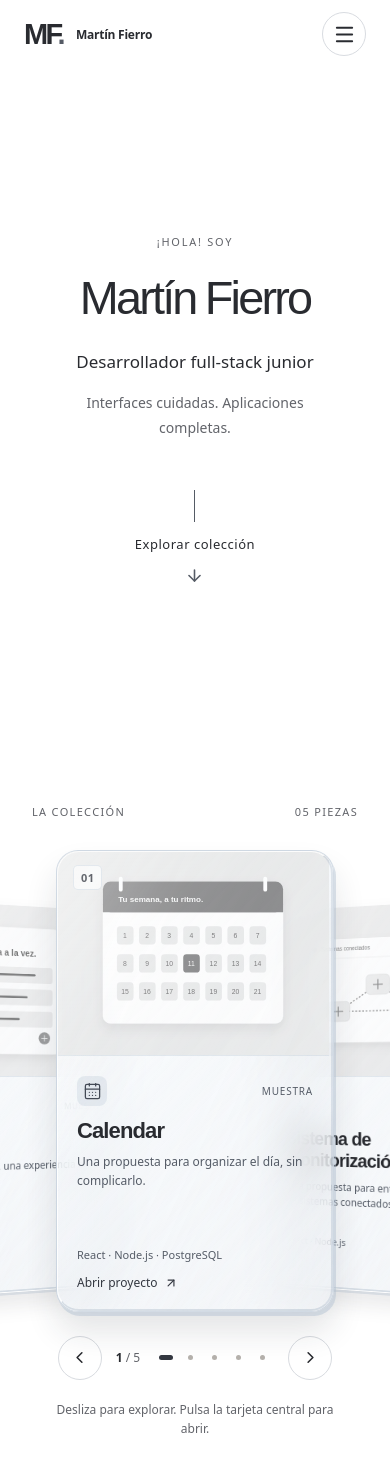
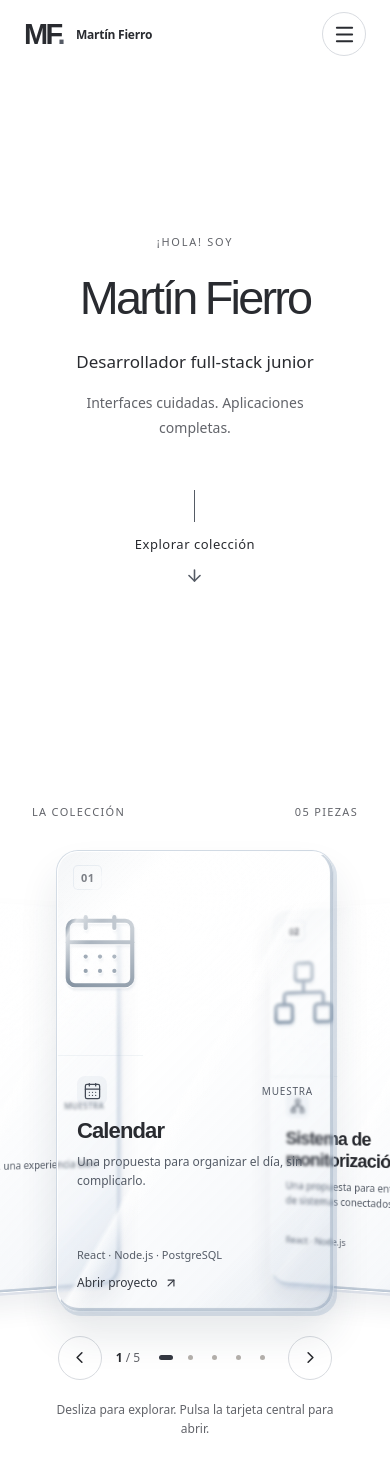
Before and after one commit to martiinfiierro2/Portafolio, a React (Vite) app: page / in a window 390 px wide. Shown: the top 1472 px of the page. Built offline with nearby package versions, Linux system fonts and the light colour scheme; a web font is replaced by a local one.

Commit message:
Make carousel cards clear glass with polished edges and responsive reflections

```diff
--- a/src/components/project-deck/ProjectCard.jsx
+++ b/src/components/project-deck/ProjectCard.jsx
@@ -14,6 +14,22 @@ export default function ProjectCard({ project, position, spacing = 310, onSelect
         '--project-tint': project.tint,
         zIndex: 10 - Math.abs(position),
         visibility: visible ? 'visible' : 'hidden',
+      }}
+      onPointerMove={(event) => {
+        if (reduced) return;
+        const bounds = event.currentTarget.getBoundingClientRect();
+        event.currentTarget.style.setProperty(
+          '--glare-x',
+          `${((event.clientX - bounds.left) / bounds.width) * 100}%`,
+        );
+        event.currentTarget.style.setProperty(
+          '--glare-y',
+          `${((event.clientY - bounds.top) / bounds.height) * 100}%`,
+        );
+      }}
+      onPointerLeave={(event) => {
+        event.currentTarget.style.removeProperty('--glare-x');
+        event.currentTarget.style.removeProperty('--glare-y');
       }}
       initial={false}
       animate={{
@@ -40,14 +56,9 @@ export default function ProjectCard({ project, position, spacing = 310, onSelect
         className="card-cover"
         style={{ viewTransitionName: active ? 'project-cover' : 'none' }}
       >
-        <img
-          src={project.cover}
-          alt=""
-          width="640"
-          height="480"
-          loading={visible ? 'eager' : 'lazy'}
-          decoding="async"
-        />
+        <span className="glass-card-emblem">
+          <ProjectIcon name={project.icon} size={86} />
+        </span>
         <span className="card-number">{project.number}</span>
       </span>
       <span className="card-body">
--- a/src/styles/global.css
+++ b/src/styles/global.css
@@ -2231,7 +2231,7 @@ h3,
   }
 }
 
-/* Frosted-glass objects in a white, three-dimensional carousel. */
+/* Clear glass objects: transparent faces, polished edges and specular highlights. */
 .collection-section .project-deck {
   max-width: 1100px;
 }
@@ -2246,14 +2246,14 @@ h3,
 .collection-section .project-card {
   border: 1px solid #ffffffd9;
   border-radius: 22px;
-  background: linear-gradient(135deg, #ffffffe0 0%, #edf2f794 42%, #cbd5e159 100%);
-  -webkit-backdrop-filter: blur(18px) saturate(0.6);
-  backdrop-filter: blur(18px) saturate(0.6);
+  background: linear-gradient(135deg, #ffffff38 0%, #e5ecf208 42%, #a9bbd326 100%);
+  -webkit-backdrop-filter: blur(1.5px) saturate(1.2);
+  backdrop-filter: blur(1.5px) saturate(1.2);
   box-shadow:
-    3px 4px 0 #b6c2d161,
-    0 18px 32px #2428311a,
-    inset 0 1px 0 #ffffffed,
-    inset -1px -2px 0 #8b9dbd1a;
+    3px 4px 0 #90a6c133,
+    0 22px 40px #28374b14,
+    inset 1px 1px 0 #ffffff,
+    inset -1px -2px 2px #8197b033;
   transform-origin: 50% 50%;
 }
 .collection-section .project-card::after {
@@ -2261,38 +2261,39 @@ h3,
   position: absolute;
   inset: 0;
   z-index: 2;
-  background: linear-gradient(115deg, #ffffff52 0%, #ffffff0a 30%, transparent 48%, #ffffff38 100%);
+  background: linear-gradient(135deg, #7189a014, transparent 16%, transparent 80%, #617e9f1a);
   border: 1px solid #ffffffcc;
-  border-right: 2px solid #a5b4c552;
-  border-bottom: 2px solid #a5b4c561;
+  border-right: 3px solid #8b9eb466;
+  border-bottom: 3px solid #8b9eb46b;
   border-radius: inherit;
   pointer-events: none;
 }
 .collection-section .project-card.active {
   border-color: #bdc9d7a6;
   box-shadow:
-    3px 5px 0 #afbed073,
-    0 25px 42px #2428311f,
-    inset 0 1px 0 #ffffff;
+    4px 5px 0 #8fa6c14d,
+    0 28px 48px #28374b1c,
+    inset 1px 1px 0 #ffffff,
+    inset -2px -2px 3px #7e95ae33;
 }
 .collection-section .card-cover {
-  background: #d5dfe826;
-  border-bottom: 1px solid #a9b9ca38;
+  background: transparent;
+  border-bottom: 1px solid #a9b9ca26;
 }
 .collection-section .card-cover img {
   filter: grayscale(1) contrast(0.9) brightness(1.06);
   opacity: 0.76;
 }
 .collection-section .card-body {
-  background: #ffffff38;
+  background: transparent;
 }
 .collection-section .card-icon {
-  background: #9caec333;
+  background: #9caec31a;
   color: #434a56;
 }
 .collection-section .card-number {
-  background: #ffffffa6;
-  border-color: #adbdcf66;
+  background: #ffffff26;
+  border-color: #adbdcf4d;
   color: #343841;
 }
 .collection-section .card-open {
@@ -2317,15 +2318,17 @@ h3,
   }
   .collection-section .project-card {
     box-shadow:
-      2px 3px 0 #b6c2d161,
-      0 15px 25px #2428311a,
-      inset 0 1px 0 #ffffffed;
+      2px 3px 0 #90a6c133,
+      0 18px 30px #28374b14,
+      inset 1px 1px 0 #ffffff,
+      inset -1px -2px 2px #8197b033;
   }
   .collection-section .project-card.active {
     box-shadow:
-      2px 4px 0 #afbed073,
-      0 20px 32px #2428311f,
-      inset 0 1px 0 #ffffff;
+      3px 4px 0 #8fa6c14d,
+      0 24px 38px #28374b1c,
+      inset 1px 1px 0 #ffffff,
+      inset -2px -2px 3px #7e95ae33;
   }
   .collection-section .deck-note {
     max-width: 280px;
@@ -2346,7 +2349,7 @@ h3,
 
 @supports not ((backdrop-filter: blur(1px)) or (-webkit-backdrop-filter: blur(1px))) {
   .collection-section .project-card {
-    background: #edf1f6;
+    background: #eef3f533;
   }
 }
 
@@ -2358,3 +2361,39 @@ h3,
 .collection-section .card-number {
   z-index: 3;
 }
+
+.collection-section .project-card::before {
+  content: '';
+  position: absolute;
+  inset: 0;
+  z-index: 2;
+  border-radius: inherit;
+  pointer-events: none;
+  background:
+    radial-gradient(
+      ellipse 220px 160px at var(--glare-x, 30%) var(--glare-y, 15%),
+      #ffffffb3,
+      transparent 75%
+    ),
+    linear-gradient(
+      120deg,
+      transparent 10%,
+      #ffffffa6 11%,
+      #ffffff14 15%,
+      transparent 16%,
+      transparent 49%,
+      #ffffffb3 50%,
+      #ffffff26 53%,
+      transparent 54%
+    );
+}
+.glass-card-emblem {
+  display: grid;
+  place-items: center;
+  height: 100%;
+  color: #66788b;
+  filter: drop-shadow(0 1px 0 #ffffff) drop-shadow(1px 2px 1px #788ba633);
+}
+.glass-card-emblem svg {
+  stroke-width: 1.15;
+}
```
Also changed, not shown: 1 other file (tests, documents, lock files or other folders).
